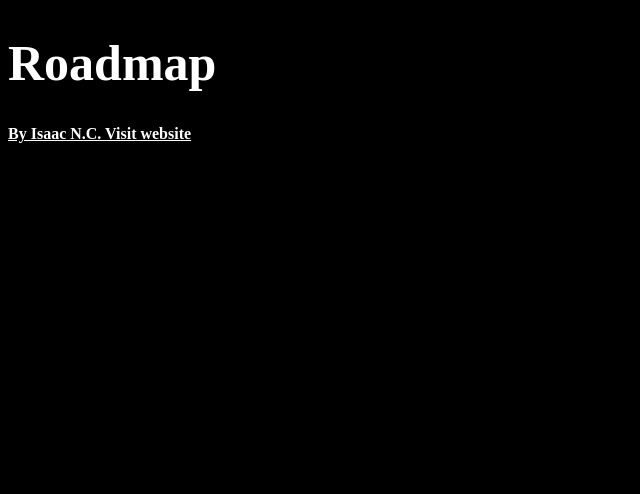
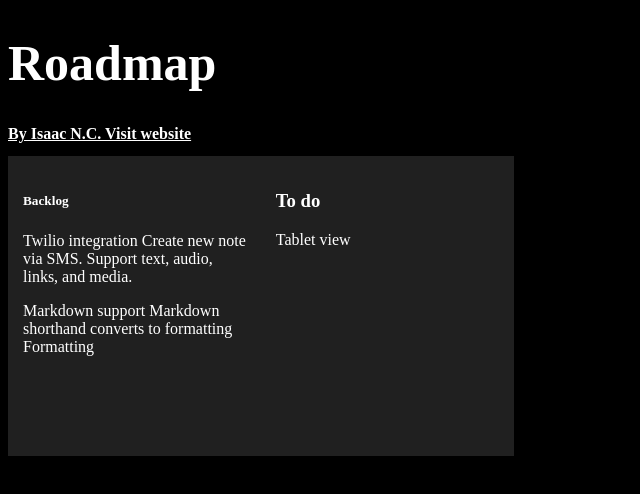
Before and after one commit to RomansZenkovs/kanban, a plain HTML site: page index.html in a window 1280 px wide. Shown: the whole page, without its empty margins (0-640 px from the left). Drawn offline with Linux system fonts and the light colour scheme.

Commit message:
Update index.html

```diff
--- a/index.html
+++ b/index.html
@@ -15,5 +15,50 @@
     <h2>
         By Isaac N.C. Visit website
     </h2>
+
+    <meta name="viewport" content="width=device-width, initial-scale=1">
+<style>
+* {
+  box-sizing: border-box;
+}
+
+.column {
+  float: left;
+  width: 20%;
+  padding: 15px;
+  height: 300px;
+}
+
+
+.row:after {
+  content: "";
+  display: table;
+  clear: both;
+}
+</style>
+</head>
+<body>
+
+
+<div class="row">
+  <div class="column" style="background-color:rgb(32, 32, 32);">
+    <h5>Backlog</h5>
+    <p>Twilio integration
+        Create new note via SMS. Support text, audio, links, and media.</p>
+        <p>
+            Markdown support
+Markdown shorthand converts to formatting
+Formatting
+        </p>
+  </div>
+  <div class="column" style="background-color:rgb(32, 32, 32);">
+    <h3>To do</h3>
+    <p>Tablet view
+        </p>
+  </div>
+</div>
+
+
+
 </body>
 </html>
```
